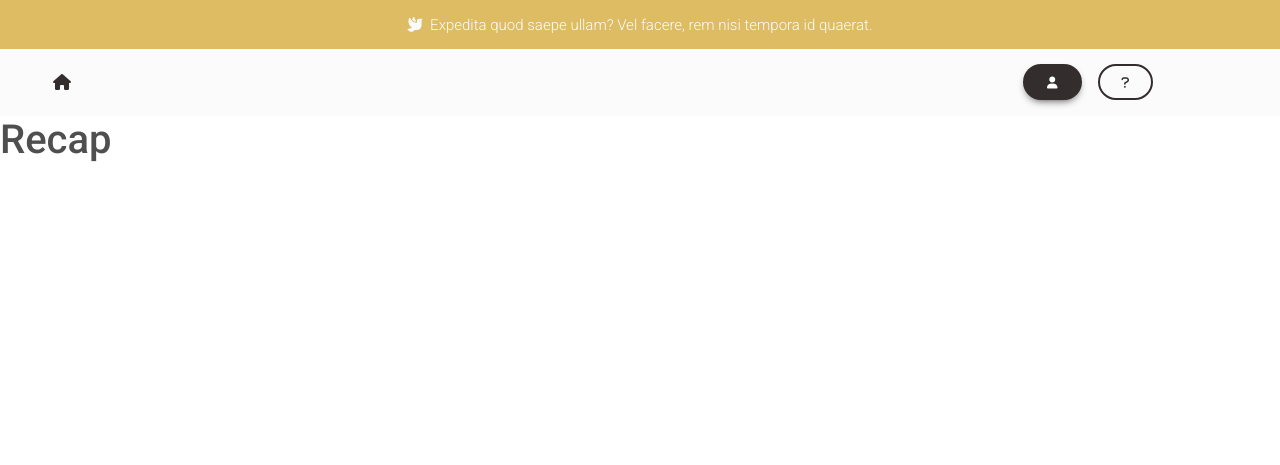
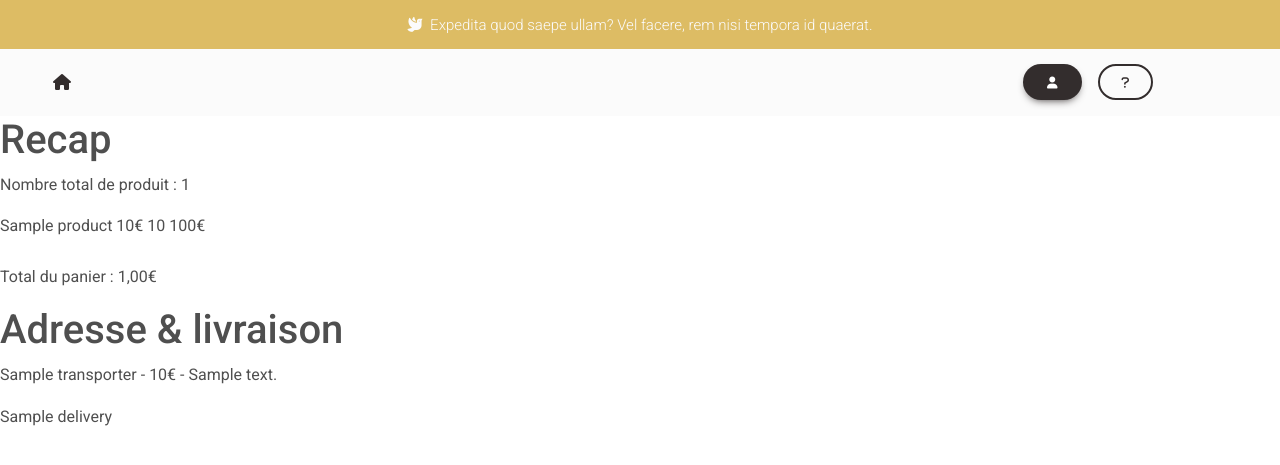
Before and after one commit to 0xArthem/reseau-social-symfony, a Symfony app: template templates/order/recap.html.twig in a window 1280 px wide. Shown: the top 465 px of the page. Run offline with Twig, Linux system fonts and the light colour scheme; the template is opened without the code that fills it: most values are stand-ins (such as "Sample title", 1, 10 or a date in 2020); some libraries are stand-ins or nearby versions; some web fonts are replaced.

Commit message:
89 - E-commerce : Envoi de Order et RecapDetails en BDD

```diff
--- a/src/Services/CartServices.php
+++ b/src/Services/CartServices.php
@@ -60,7 +60,8 @@ class CartServices {
         foreach ($cart as $id => $quantity) {
             $product = $this->em->getRepository(Product::class)->findOneBy(['id' => $id]);
             if (!$product) {
-                // supprimer le produit + sortir de la boucle
+                $this->removeToCart($id);
+                continue;
             }
             $cartData[] = [
                'product' => $product,
--- a/templates/order/recap.html.twig
+++ b/templates/order/recap.html.twig
@@ -6,5 +6,42 @@
 {% block body %}
 	<div>
 		<h1>Recap</h1>
+
+		<p>
+			Nombre total de produit :
+			{{ cart|length}}
+		</p>
+		<section>
+			{% set total = null %}
+			{% for item in cart %}
+				{% set total = total + (item.product.price * item.quantity) %}
+				{{ item.product.title }}
+				{{ item.product.price }}&euro;
+				{{ item.quantity }}
+				{{ item.product.price * item.quantity }}&euro;
+				<br><br>
+			{% endfor %}
+
+			<div>
+				<p>Total du panier :
+					{{ (total / 100)|number_format(2, ',', '.') }}&euro;
+				</p>
+			</div>
+		</section>
+
+
+		<section>
+			<h1>Adresse & livraison</h1>
+			<p>
+				{{ transporter.title }}
+				-
+				{{ transporter.price }}&euro;
+								                -
+				{{ transporter.content }}
+			</p>
+			<p>
+				{{ delivery|raw}}
+			</p>
+		</section>
 	</div>
 {% endblock %}
```
Also changed, not shown: src/Controller/OrderController.php (+22 -4 lines).
